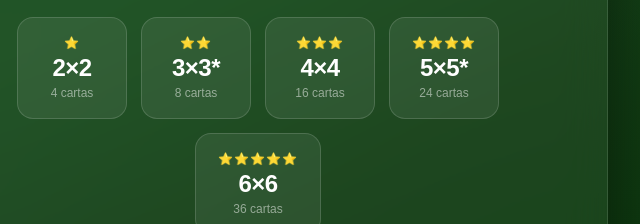
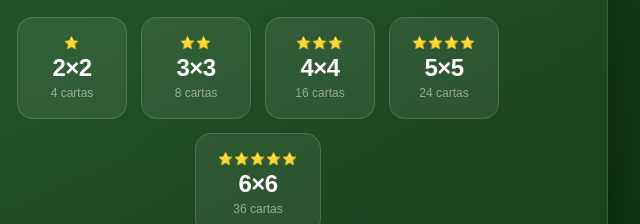
Before and after one commit to juliaChaparro/memory-game---pibit, a plain HTML site: page index.html in a window 1280 px wide. Shown: the part 341-565 px from the top of the page, 382-1022 px from the left. Drawn offline with Linux system fonts and the light colour scheme.

Commit message:
feat: melhorias

```diff
--- a/index.html
+++ b/index.html
@@ -28,7 +28,7 @@
                 </button>
                 <button id="btn-3x3" class="btn-dificuldade" data-cols="3" data-pares="4">
                     <span class="btn-nivel">⭐⭐</span>
-                    <span class="btn-tamanho">3×3*</span>
+                    <span class="btn-tamanho">3×3</span>
                     <span class="btn-info">8 cartas</span>
                 </button>
                 <button id="btn-4x4" class="btn-dificuldade" data-cols="4" data-pares="8">
@@ -38,7 +38,7 @@
                 </button>
                 <button id="btn-5x5" class="btn-dificuldade" data-cols="5" data-pares="12">
                     <span class="btn-nivel">⭐⭐⭐⭐</span>
-                    <span class="btn-tamanho">5×5*</span>
+                    <span class="btn-tamanho">5×5</span>
                     <span class="btn-info">24 cartas</span>
                 </button>
                 <button id="btn-6x6" class="btn-dificuldade" data-cols="6" data-pares="18">
```
